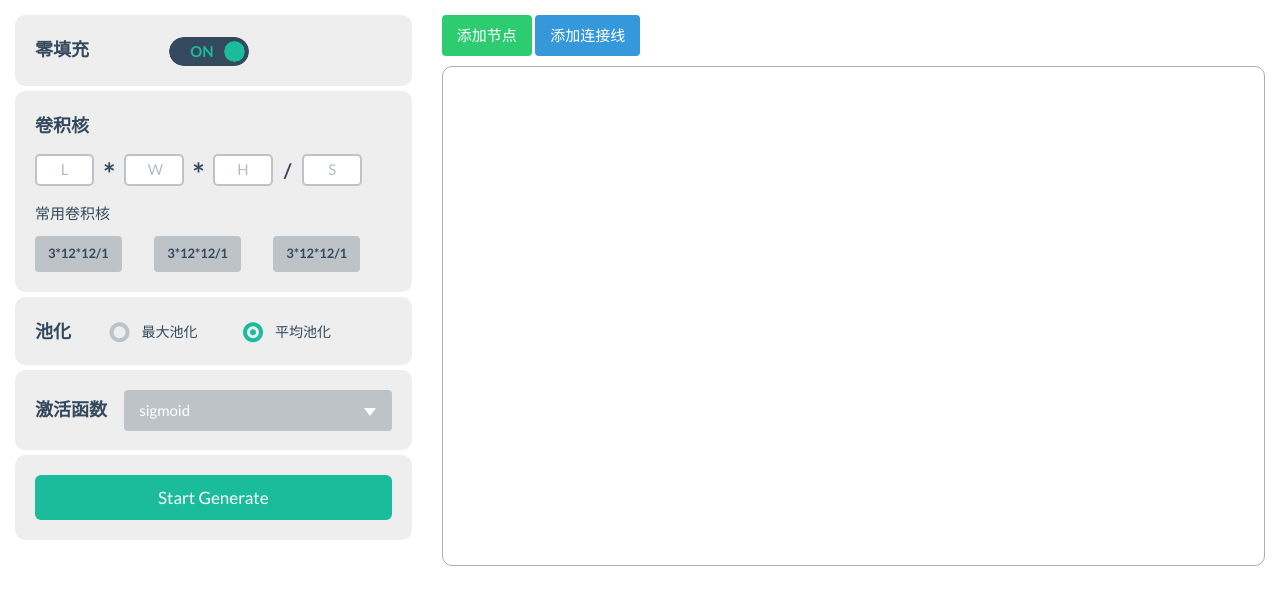
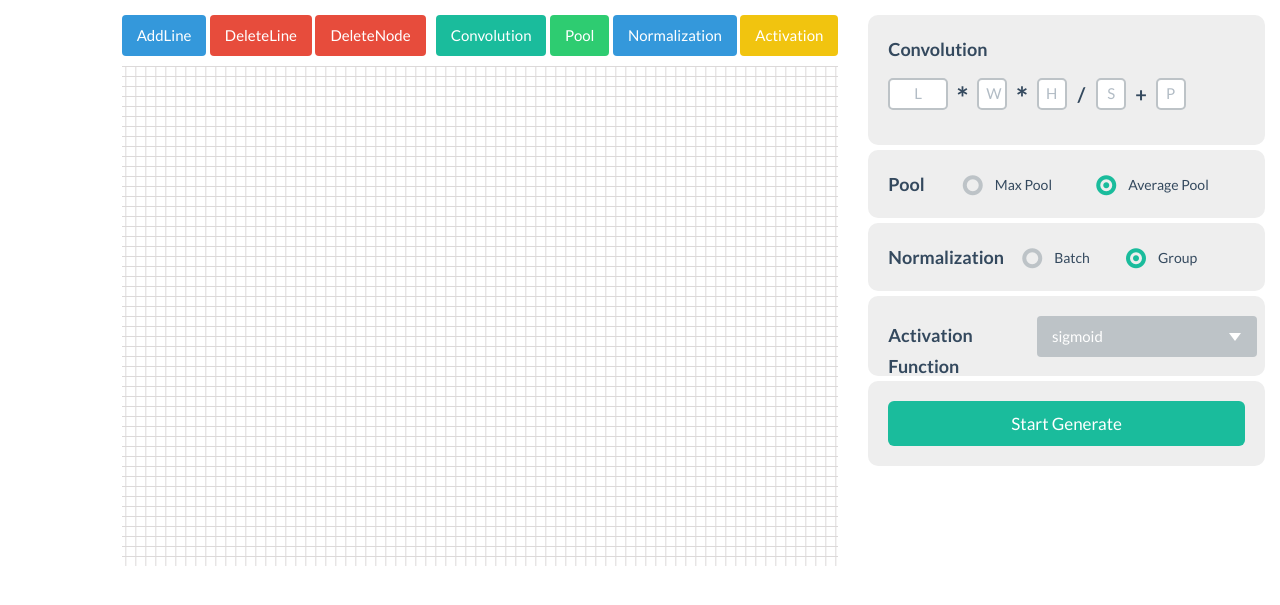
Before and after one commit to zhiyugege/CNN-CodeGenerator, a Django app: page /apps/ in a window 1280 px wide. Shown: the part 53-658 px from the top of the page. Run offline with Django 3.2, Linux system fonts and the light colour scheme; some libraries are stand-ins or nearby versions.

Commit message:
2019-1-6-22-22-cyl

```diff
--- a/static/css/index.css
+++ b/static/css/index.css
@@ -24,6 +24,7 @@
 	border-radius: 5px !important;
 	text-align:center;
 	height: 32px;
+	padding: 0;
 }
 .multiple{
 	text-align: center;
@@ -107,9 +108,25 @@
 }
 .gpanel{
 	margin-top: 10px;
+	margin-right: 0;
+	margin-left: 0;
 	width:100%;
 	height: 500px;
-	border: 1px solid #adadad;
-	border-radius: 10px;
 	position: relative;
+	background-position: 50% 0, 50% 0;
+   	background-size: 30px 30px, 30px 30px;
+   	background-color: #ffffff;
+   	background-image: linear-gradient(#dcd9d9,#dcd9d9 1px,transparent 1px,transparent 10px,#dcd9d9 10px,#dcd9d9 11px,transparent 11px,transparent 20px,#dcd9d9 20px,#dcd9d9 21px,transparent 21px),
+   	linear-gradient(90deg,#dcd9d9,#dcd9d9 1px,transparent 1px,transparent 10px,#dcd9d9 10px,#dcd9d9 11px,transparent 11px,transparent 20px,#dcd9d9 20px,#dcd9d9 21px,transparent 21px);
+
 }
+.right{
+	float: right;
+}
+.left{
+	float:left;
+}
+
+.pre-scrollable{
+	max-height: 500px;
+}
--- a/static/js/graph.js
+++ b/static/js/graph.js
@@ -34,7 +34,8 @@ function DrawLine(x1, y1, x2, y2, id) {
 var lines = new Array();
 var tag = new Array();
 function DrawRect(text, id) {
-    $('#ControlDiv').append('<div id="' + id + '" div="bj" class="draggable" onclick="SelectRect(\'' + id + '\')">' + text + '</div>');
+
+    $('#ControlDiv').append('<div id="' + id + '" div="bj" class="draggable" onclick="SelectRect(\'' + id + '\')" style="top:'+$("#ControlDiv").scrollTop()+'px">' + text + '</div>');
     $(".draggable").draggable({
         start: function () {
             lines = new Array();
@@ -191,16 +192,19 @@ function SetJD() {
 //两个矩形画线
 function GetLinePorint(id1, id2, id) {
 
+    var addHeight = parseInt($("#ControlDiv").scrollTop())
+
+
     var rect1 = $('#' + id1);
     var rect2 = $('#' + id2);
 
     var x1 = rect1.position().left;
-    var y1 = rect1.position().top;
+    var y1 = rect1.position().top+addHeight;
     var width1 = rect1.width();
     var height1 = rect1.height();
 
     var x2 = rect2.position().left;
-    var y2 = rect2.position().top;
+    var y2 = rect2.position().top+addHeight;
     var width2 = rect2.width();
     var height2 = rect2.height();
 
@@ -255,6 +259,8 @@ function GetLinePorint(id1, id2, id) {
                 }
             }
         }
+
+
         var lineId = DrawLine(lineX1, lineY1, lineX2, lineY2, newGuid());
         var items = new item();
         items.jd1 = id1;
--- a/templates/index.html
+++ b/templates/index.html
@@ -48,49 +48,93 @@
 
     <div class="container-fluid">
 		<div class="row">
-		    <div class="col-md-4">
-		   		<div class="bg-gray">
+		    <div class="col-md-1">
+		    	<div class="row">
+		    		<div class="col-md-12"></div>
+		    	</div>
+		    	<div class="row">
+		    		<div class="col-md-12"></div>
+		    	</div>
+		    	<div class="row">
+		    		<div class="col-md-12"></div>
+		    	</div>
+		    </div>
+			<div class="col-md-7">
 				<div class="row">
 					<div class="col-md-12">
-		   					<div class="col-md-4 pad-default">
-		   					<p class="title">零填充</p>
+						<div class="left">
+			                <input type="button" value="添加节点" class="btn btn-success" style="display: none;" onclick="DrawJd()" />
+			                <input type="button" value="AddLine" class="btn btn-info" onclick="DrawHX()" />
+			                <input type="button" value="DeleteLine" class="btn btn-danger" id="removeLine" style="display: inline;" onclick="DeleteHX()" />
+			                <input type="button" value="DeleteNode" class="btn btn-danger" id="removeJd" style="display: inline;" onclick="DeleteJD()" />
 			            </div>
-			   				<div class="col-md-4">
-			   					<input type="checkbox" checked data-toggle="switch" id="custom-switch-01" />
+			            <div class="right">
+			            	<button type="button" class="btn btn-primary" onclick="DrawJd()">Convolution</button>
+				            <button type="button" class="btn btn-success">Pool</button>
+				            <button type="button" class="btn btn-info">Normalization</button>
+				            <button type="button" class="btn btn-warning">Activation</button>
 			            </div>
 					</div>
 				</div>
+	            <div id="ControlDiv" class="gpanel row pre-scrollable">
+            		<svg width="100%" height="3000">
+	                    <defs>
+	                        <marker id="arrow" markerWidth="10" markerHeight="10" refx="0" refy="3" orient="auto" markerUnits="strokeWidth" viewBox="0 0 20 20">
+	                            <path d="M0,0 L0,6 L9,3 z" fill="#f00" />
+	                        </marker>
+	                    </defs>
+	                    <g id="svgContext"></g>
+	                </svg>
 	            </div>
-
-		   		<div class="bg-gray mtop">
-		   			<p class="title">卷积核</p>
+            </div>
+			<div class="col-md-4">
+		   		<div class="bg-gray">
+		   			<p class="title">Convolution</p>
 					<form class="row" action="" style="padding:0">
 						<div class="form-group col-md-12 panel1">
 							<div class="input-group col-md-2 convolution">
 		              			<input type="email" class="form-control" placeholder="L">
 				            </div>
 				            <div class="col-md-1 multiple"><span>*</span></div>
-				            <div class="input-group col-md-2 convolution">
+				            <div class="input-group col-md-1 convolution">
 		              			<input type="email" class="form-control" placeholder=" W">
 				            </div>
 				            <div class="col-md-1 multiple"><span>*</span></div>
-				            <div class="input-group col-md-2 convolution">
+				            <div class="input-group col-md-1 convolution">
 		              			<input type="email" class="form-control" placeholder="H">
 				            </div>
 				            <div class="col-md-1 sprit"><span>/</span></div>
-				            <div class="input-group col-md-2 convolution">
+				            <div class="input-group col-md-1 convolution">
 		              			<input type="email" class="form-control" placeholder="S">
+				            </div>
+				            <div class="col-md-1 sprit"><span>+</span></div>
+				            <div class="input-group col-md-1 convolution">
+		              			<input type="email" class="form-control" placeholder="P">
 				            </div>
 				        </div>
 					</form>
-					<p class="common">常用卷积核</p>
+		   		</div>
+
+				<div class="bg-gray mtop">
 					<div class="row">
-						<div class="col-md-12">
-							<div class="col-md-3 pad-default"><button type="button" class="btn btn-default btn-sm comcolor">3*12*12/1</button></div>
-							<div class="col-md-1"></div>
-							<div class="col-md-3 pad-default"><button type="button" class="btn btn-default btn-sm comcolor">3*12*12/1</button></div>
-							<div class="col-md-1"></div>
-							<div class="col-md-3 pad-default"><button type="button" class="btn btn-default btn-sm comcolor">3*12*12/1</button></div>
+		   				<div class="col-md-12 pool">
+		   					<div class="col-md-2 pad-default">
+		   					<p class="title">Pool</p>
+			   				</div>
+			   				<div class="col-md-10">
+			   					<form class="row" role="form">
+					            <div class="form-group col-md-12">
+					              <label class="radio col-md-6 mar" for="radio100">
+					                <input name="optionsRadios2" type="radio" data-toggle="radio" value="" id="radio100" required>
+					                Max Pool
+					              </label>
+					              <label class="radio col-md-6 mar" for="radio101">
+					                <input name="optionsRadios2" type="radio" data-toggle="radio" value="" id="radio101" required checked>
+					                Average Pool
+					              </label>
+					            </div>
+					          </form>
+			   				</div>
 		   				</div>
 		   			</div>
 				</div>
@@ -98,19 +142,19 @@
 				<div class="bg-gray mtop">
 		   			<div class="row">
 		   				<div class="col-md-12 pool">
-		   					<div class="col-md-2 pad-default">
-		   					<p class="title">池化</p>
+		   					<div class="col-md-4 pad-default">
+		   					<p class="title">Normalization</p>
 			   				</div>
-			   				<div class="col-md-10">
+			   				<div class="col-md-8">
 			   					<form class="row" role="form">
 					            <div class="form-group col-md-12">
 					              <label class="radio col-md-6 mar" for="radio100">
 					                <input name="optionsRadios2" type="radio" data-toggle="radio" value="" id="radio100" required>
-					                最大池化
+					                <span>Batch</span>
 					              </label>
 					              <label class="radio col-md-6 mar" for="radio101">
 					                <input name="optionsRadios2" type="radio" data-toggle="radio" value="" id="radio101" required checked>
-					                平均池化
+					                <span>Group</span>
 					              </label>
 					            </div>
 					          </form>
@@ -122,10 +166,10 @@
 				<div class="bg-gray mtop">
 					<div class="row">
 						<div class="col-md-12 acpanel">
-							<div class="col-md-3 pad-default">
-								<p class="title active">激活函数</p>
+							<div class="col-md-5 pad-default">
+								<p class="title active">Activation Function</p>
 							</div>
-							<div class="form-group col-md-9 pad-default">
+							<div class="form-group col-md-7 pad-default">
 				              	<select data-toggle="select" class="form-control select select-default">
 					                <option>sigmoid</option>
 					                <option>relu</option>
@@ -141,26 +185,6 @@
 						<div class="col-md-12">
 						  	 <a class="btn btn-lg btn-primary left-button" role="button">Start Generate</a>
 						</div>
-					</div>
-		        </div>
-			</div>
-			<div class="col-md-8">
-				<div>
-		            <div>
-		                <input type="button" value="添加节点" class="btn btn-success" onclick="DrawJd()" />
-		                <input type="button" value="添加连接线" class="btn btn-info" onclick="DrawHX()" />
-		                <input type="button" value="移除连接线" class="btn btn-warning" id="removeLine" style="display: none;" onclick="DeleteHX()" />
-		                <input type="button" value="移除节点" class="btn btn-primary" id="removeJd" style="display: none;" onclick="DeleteJD()" />
-		            </div>
-		            <div id="ControlDiv" class="gpanel">
-		                <svg width="100%" height="500">
-		                    <defs>
-		                        <marker id="arrow" markerWidth="10" markerHeight="10" refx="0" refy="3" orient="auto" markerUnits="strokeWidth" viewBox="0 0 20 20">
-		                            <path d="M0,0 L0,6 L9,3 z" fill="#f00" />
-		                        </marker>
-		                    </defs>
-		                    <g id="svgContext"></g>
-		                </svg>
 					</div>
 		        </div>
 			</div>
@@ -206,7 +230,6 @@
     <script src="/static/lib/js/application.js"></script>
 
    	<script src="/static/js/index.js"></script>
-
 
 </body>
 </html>
```
Also changed, not shown: static/lib/js/jquery.mCustomScrollbar.concat.min.js (added). Lines whose indentation alone changed are shown as unchanged.
